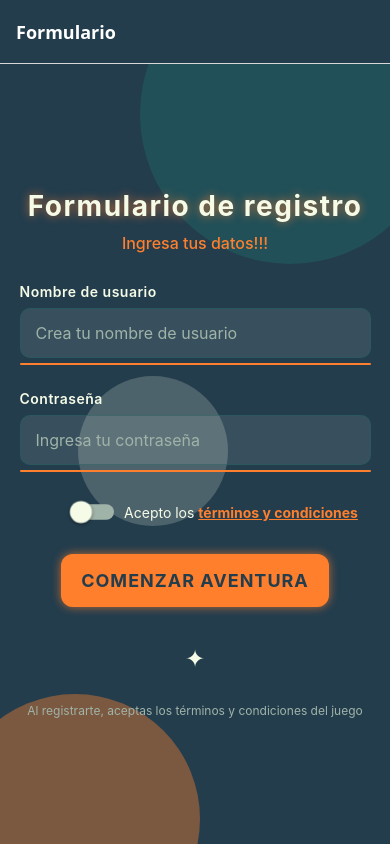
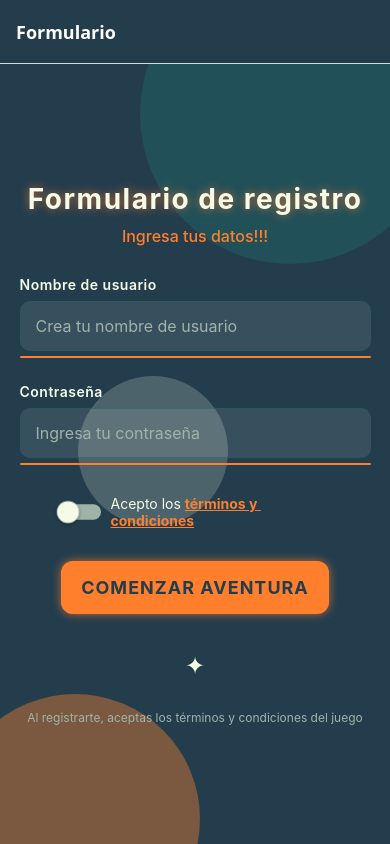
Before and after one commit to GersonTeranGT/movilesIIproyecto, a React Native app: screen /Formulario in a window 390 px wide. Built offline with nearby package versions, Linux system fonts and the light colour scheme.

Commit message:
cambio frma

```diff
--- a/screens/FormScreen.tsx
+++ b/screens/FormScreen.tsx
@@ -255,13 +255,13 @@ const styles = StyleSheet.create({
     lineHeight: 16,
   },
   termsContainer: {
-    justifyContent: 'center',
+
     flexDirection: 'row',
     alignItems: 'center',
     marginBottom: 15,
     marginTop: 5,
     zIndex: 1,
-    marginLeft:40
+    marginHorizontal:"15%"
   },
   termsSwitch: {
     transform: [{ scaleX: 1.1 }, { scaleY: 1.1 }],
```
